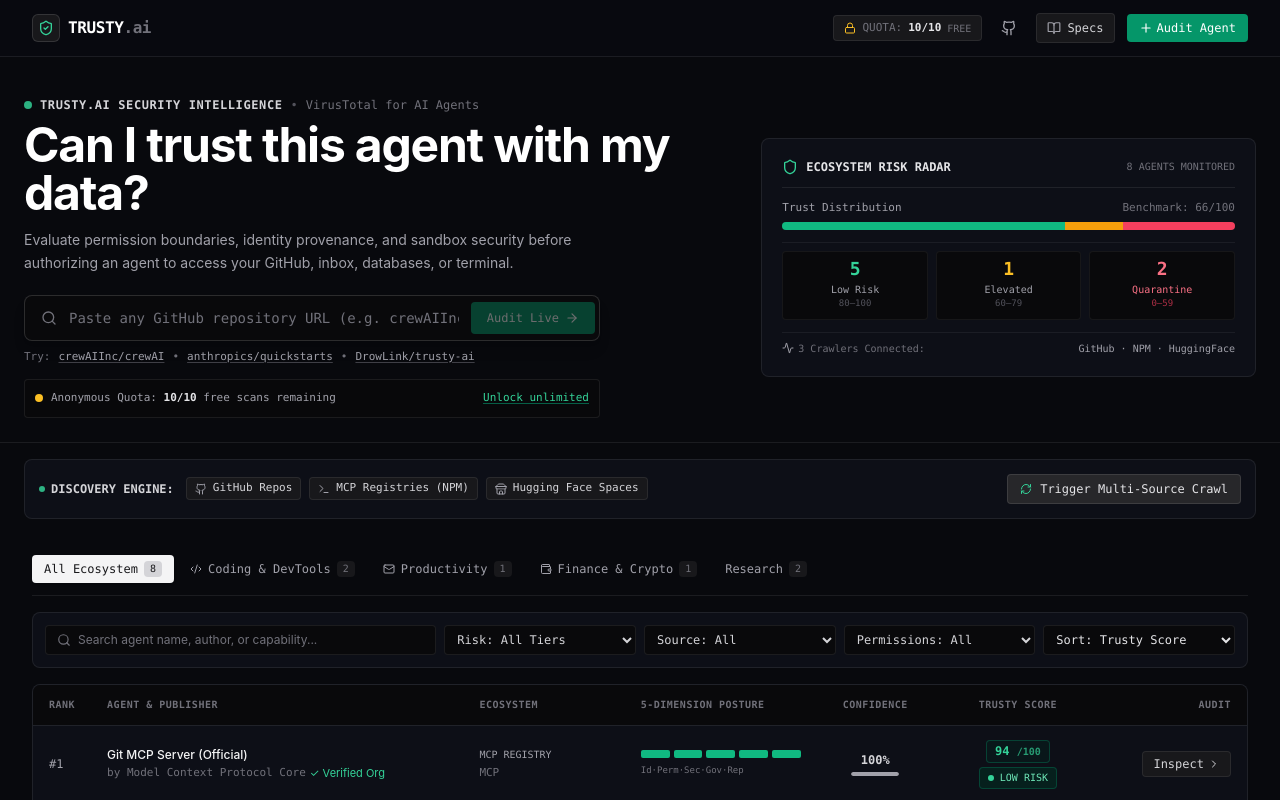
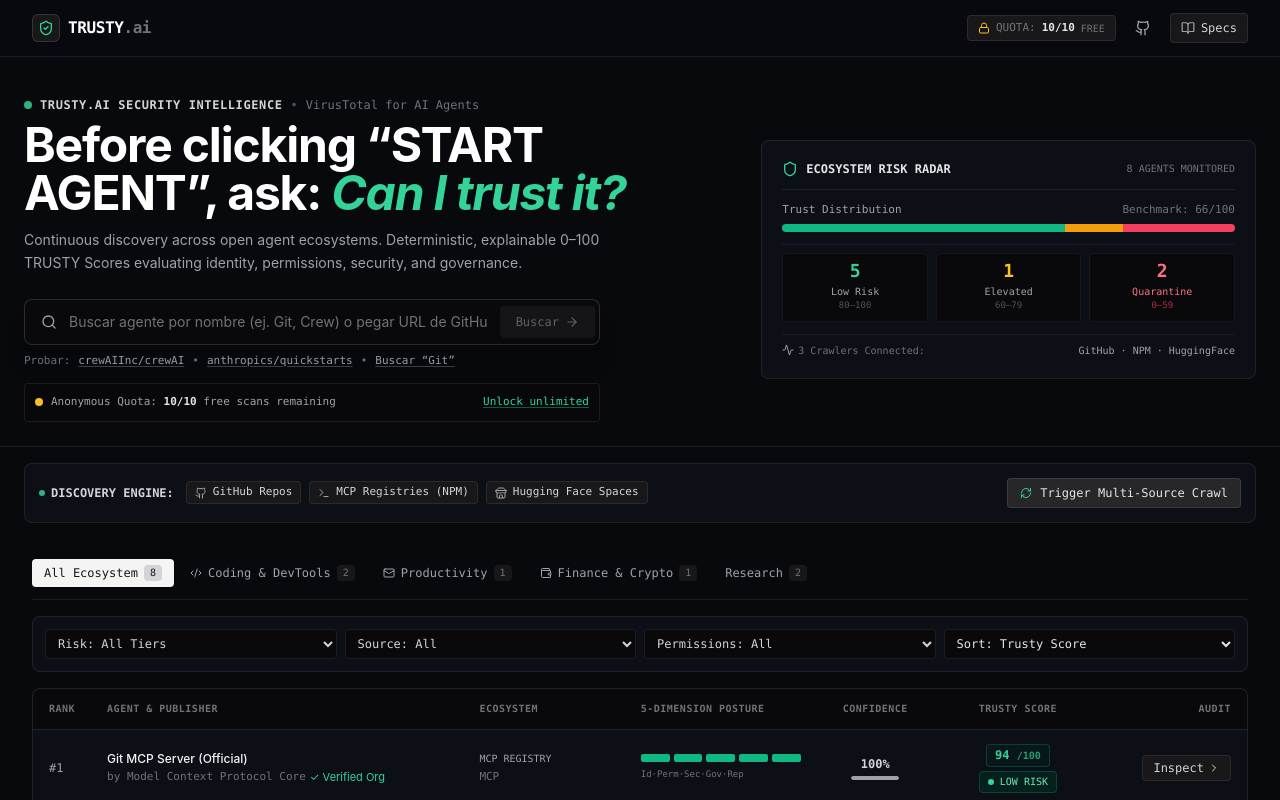
Before and after one commit to DrowLink/trusty-ai, a Next.js app: page / in a window 1280 px wide. Shown: the top 800 px of the page. Built offline with nearby package versions, Linux system fonts and the light colour scheme.

Commit message:
feat: consolidate into universal hero omnibox with autocomplete and link auditing, remove redundant search and top CTA

```diff
--- a/src/app/page.tsx
+++ b/src/app/page.tsx
@@ -36,6 +36,7 @@
   const [isEvaluateOpen, setIsEvaluateOpen] = useState(false);
   const [isSpecsOpen, setIsSpecsOpen] = useState(false);
   const [isAuthOpen, setIsAuthOpen] = useState(false);
+  const [searchQuery, setSearchQuery] = useState('');
   const [session, setSession] = useState<UserSession>({
     email: null,
     isAuthenticated: false,
@@ -126,14 +127,6 @@
     <div className="flex-1 flex flex-col min-h-screen bg-[#08090d]">
       {/* Top Navigation */}
       <Navbar
-        onOpenEvaluate={() => {
-          const s = getUserSession();
-          if (!s.isAuthenticated && s.queriesRemaining <= 0) {
-            setIsAuthOpen(true);
-          } else {
-            setIsEvaluateOpen(true);
-          }
-        }}
         onOpenSpecs={() => setIsSpecsOpen(true)}
         onOpenAuth={() => setIsAuthOpen(true)}
         totalAgents={stats.totalAgents}
@@ -142,10 +135,14 @@
 
       {/* Main Content Area */}
       <main className="flex-1">
-        {/* Command Center Hero with live audit bar, risk distribution and quota status */}
+        {/* Universal Command Center Omnibox (Search, Autocomplete & Live Repo Audit) */}
         <HeroMetrics
           stats={stats}
+          agents={agents}
           onAuditUrl={handleHeroAudit}
+          onSelectAgent={agent => setSelectedAgent(agent)}
+          searchQuery={searchQuery}
+          onSearchChange={setSearchQuery}
           isAuditing={isAuditingLive}
           session={session}
           onOpenAuth={() => setIsAuthOpen(true)}
@@ -159,6 +156,8 @@
           agents={agents}
           onSelectAgent={agent => setSelectedAgent(agent)}
           isLoading={isLoading}
+          searchQuery={searchQuery}
+          onClearSearch={() => setSearchQuery('')}
         />
       </main>
 
--- a/src/components/HeroMetrics.tsx
+++ b/src/components/HeroMetrics.tsx
@@ -5,10 +5,16 @@
 import { Shield, AlertTriangle, Database, Activity, Search, ArrowRight, CheckCircle2, ShieldAlert } from 'lucide-react';
 
 import { UserSession } from '@/lib/quota';
+import { AgentWithScore } from '@/lib/types';
+import { X, ExternalLink, ChevronRight, Sparkles, Loader2 } from 'lucide-react';
 
 interface HeroMetricsProps {
   stats: DiscoveryStats;
+  agents: AgentWithScore[];
   onAuditUrl: (url: string) => void;
+  onSelectAgent: (agent: AgentWithScore) => void;
+  searchQuery: string;
+  onSearchChange: (query: string) => void;
   isAuditing?: boolean;
   session?: UserSession;
   onOpenAuth?: () => void;
@@ -16,17 +22,74 @@
 
 export const HeroMetrics: React.FC<HeroMetricsProps> = ({
   stats,
+  agents,
   onAuditUrl,
+  onSelectAgent,
+  searchQuery,
+  onSearchChange,
   isAuditing,
   session,
   onOpenAuth,
 }) => {
-  const [inputUrl, setInputUrl] = useState('');
+  const [isFocused, setIsFocused] = useState(false);
+  const [selectedIndex, setSelectedIndex] = useState(-1);
+
+  const isUrl = (text: string) => {
+    const trimmed = text.trim();
+    return (
+      trimmed.startsWith('http://') ||
+      trimmed.startsWith('https://') ||
+      trimmed.includes('github.com') ||
+      /^[a-zA-Z0-9_-]+\/[a-zA-Z0-9_.-]+$/.test(trimmed)
+    );
+  };
+
+  const isInputUrl = isUrl(searchQuery);
+
+  // Matching suggestions from indexed agents
+  const matchingAgents = searchQuery.trim() && !isInputUrl
+    ? agents
+        .filter(a => {
+          const q = searchQuery.toLowerCase();
+          return (
+            a.name.toLowerCase().includes(q) ||
+            a.publisher.name.toLowerCase().includes(q) ||
+            a.category.toLowerCase().includes(q) ||
+            a.slug.toLowerCase().includes(q)
+          );
+        })
+        .slice(0, 5)
+    : [];
 
   const handleSubmit = (e: React.FormEvent) => {
     e.preventDefault();
-    if (inputUrl.trim()) {
-      onAuditUrl(inputUrl.trim());
+    const query = searchQuery.trim();
+    if (!query) return;
+
+    if (isInputUrl) {
+      onAuditUrl(query);
+      setIsFocused(false);
+    } else if (matchingAgents.length > 0) {
+      // If user presses Enter with suggestions, select first or selected
+      const target = selectedIndex >= 0 && selectedIndex < matchingAgents.length
+        ? matchingAgents[selectedIndex]
+        : matchingAgents[0];
+      onSelectAgent(target);
+      setIsFocused(false);
+    }
+  };
+
+  const handleKeyDown = (e: React.KeyboardEvent) => {
+    if (matchingAgents.length === 0) return;
+
+    if (e.key === 'ArrowDown') {
+      e.preventDefault();
+      setSelectedIndex(prev => (prev < matchingAgents.length - 1 ? prev + 1 : 0));
+    } else if (e.key === 'ArrowUp') {
+      e.preventDefault();
+      setSelectedIndex(prev => (prev > 0 ? prev - 1 : matchingAgents.length - 1));
+    } else if (e.key === 'Escape') {
+      setIsFocused(false);
     }
   };
 
@@ -37,7 +100,7 @@
   return (
     <section className="pt-6 sm:pt-10 pb-6 px-3 sm:px-6 max-w-7xl mx-auto border-b border-white/[0.08]">
       <div className="grid grid-cols-1 lg:grid-cols-12 gap-6 lg:gap-8 items-center">
-        {/* Left Column (7 cols): Mission & Instant Scan Bar */}
+        {/* Left Column (7 cols): Mission & Universal Omnibox */}
         <div className="lg:col-span-7">
           <div className="flex items-center space-x-2 text-xs font-mono text-zinc-400 mb-2">
             <span className="w-2 h-2 rounded-full bg-emerald-400 animate-pulse" />
@@ -47,38 +110,160 @@
           </div>
 
           <h1 className="text-2xl sm:text-4xl lg:text-5xl font-bold tracking-tight text-white leading-tight font-sans">
-            Can I trust this agent with my data?
+            Before clicking &ldquo;START AGENT&rdquo;, ask: <span className="text-emerald-400 italic">Can I trust it?</span>
           </h1>
 
           <p className="mt-3 text-sm text-zinc-400 leading-relaxed font-sans max-w-xl">
-            Evaluate permission boundaries, identity provenance, and sandbox security before authorizing an agent to access your GitHub, inbox, databases, or terminal.
+            Continuous discovery across open agent ecosystems. Deterministic, explainable 0–100 TRUSTY Scores evaluating identity, permissions, security, and governance.
           </p>
 
-          {/* Instant Audit Input Bar right in the Hero */}
-          <form onSubmit={handleSubmit} className="mt-5 max-w-xl">
-            <div className="relative flex items-center rounded-lg bg-zinc-950 border border-white/[0.14] focus-within:border-emerald-500 transition shadow-lg p-1">
-              <Search className="w-4 h-4 text-zinc-500 ml-3 flex-shrink-0" />
+          {/* Universal Hero Omnibox with Autocomplete & Direct Audit */}
+          <div className="relative mt-6 max-w-xl">
+            <form onSubmit={handleSubmit}>
+              <div className={`relative flex items-center rounded-lg bg-zinc-950 border transition shadow-xl p-1 ${
+                isFocused ? 'border-emerald-500 ring-1 ring-emerald-500/30' : 'border-white/[0.14] hover:border-white/[0.25]'
+              }`}>
+                <Search className="w-4 h-4 text-zinc-400 ml-3 flex-shrink-0" />
                 <input
                   type="text"
-                value={inputUrl}
-                onChange={e => setInputUrl(e.target.value)}
-                placeholder="Paste any GitHub repository URL (e.g. crewAIInc/crewAI)..."
-                className="w-full px-3 py-2 bg-transparent text-xs sm:text-sm text-white placeholder-zinc-500 focus:outline-none font-mono"
+                  value={searchQuery}
+                  onChange={e => {
+                    onSearchChange(e.target.value);
+                    setSelectedIndex(-1);
+                  }}
+                  onFocus={() => setIsFocused(true)}
+                  onBlur={() => setTimeout(() => setIsFocused(false), 200)}
+                  onKeyDown={handleKeyDown}
+                  placeholder="Buscar agente por nombre (ej. Git, Crew) o pegar URL de GitHub..."
+                  className="w-full px-3 py-2 bg-transparent text-xs sm:text-sm text-white placeholder-zinc-500 focus:outline-none font-sans"
                 />
+
+                {/* Clear button if text exists */}
+                {searchQuery && (
+                  <button
+                    type="button"
+                    onClick={() => {
+                      onSearchChange('');
+                      setSelectedIndex(-1);
+                    }}
+                    className="p-1 text-zinc-500 hover:text-zinc-300 mr-1"
+                    title="Limpiar búsqueda"
+                  >
+                    <X className="w-3.5 h-3.5" />
+                  </button>
+                )}
+
+                {/* Dynamic Submit / Action Button */}
                 <button
                   type="submit"
-                disabled={isAuditing || !inputUrl.trim()}
-                className="flex items-center space-x-1.5 px-4 py-2 rounded bg-emerald-600 hover:bg-emerald-500 active:bg-emerald-700 text-white text-xs font-mono font-medium disabled:opacity-40 transition flex-shrink-0"
+                  disabled={isAuditing || !searchQuery.trim()}
+                  className={`flex items-center space-x-1.5 px-4 py-2 rounded text-xs font-mono font-medium disabled:opacity-40 transition flex-shrink-0 ${
+                    isInputUrl
+                      ? 'bg-emerald-600 hover:bg-emerald-500 text-white shadow-md'
+                      : 'bg-zinc-800 hover:bg-zinc-700 text-zinc-200'
+                  }`}
                 >
-                <span>{isAuditing ? 'Scanning...' : 'Audit Live'}</span>
+                  {isAuditing ? (
+                    <>
+                      <Loader2 className="w-3.5 h-3.5 animate-spin" />
+                      <span>Auditando...</span>
+                    </>
+                  ) : isInputUrl ? (
+                    <>
+                      <span>Auditar Repo</span>
                       <ArrowRight className="w-3.5 h-3.5" />
+                    </>
+                  ) : (
+                    <>
+                      <span>Buscar</span>
+                      <ArrowRight className="w-3.5 h-3.5" />
+                    </>
+                  )}
                 </button>
               </div>
+            </form>
+
+            {/* Smart Autocomplete Dropdown */}
+            {isFocused && matchingAgents.length > 0 && (
+              <div className="absolute top-full left-0 right-0 mt-1.5 rounded-lg bg-[#0c0e14] border border-white/[0.12] shadow-2xl z-30 overflow-hidden font-sans divide-y divide-white/[0.06]">
+                <div className="px-3 py-1.5 bg-zinc-950/90 text-[10px] font-mono text-zinc-500 uppercase tracking-wider flex items-center justify-between">
+                  <span>Agentes Indexados Coincidentes ({matchingAgents.length})</span>
+                  <span className="text-zinc-600">Presiona Enter o haz clic</span>
+                </div>
+                {matchingAgents.map((agent, index) => {
+                  const isSelected = index === selectedIndex;
+                  const score = agent.evaluation.trustyScore;
+                  const isLowRisk = score >= 80;
+                  const isMedRisk = score >= 60 && score < 80;
+
+                  return (
+                    <div
+                      key={agent.id}
+                      onMouseDown={() => {
+                        onSelectAgent(agent);
+                        setIsFocused(false);
+                      }}
+                      className={`p-3 flex items-center justify-between cursor-pointer transition ${
+                        isSelected ? 'bg-zinc-800/80' : 'hover:bg-zinc-900/90'
+                      }`}
+                    >
+                      <div className="flex items-center space-x-3 min-w-0">
+                        <div className={`w-2 h-2 rounded-full flex-shrink-0 ${
+                          isLowRisk ? 'bg-emerald-400' : isMedRisk ? 'bg-amber-400' : 'bg-rose-400'
+                        }`} />
+                        <div className="min-w-0">
+                          <div className="flex items-center space-x-2">
+                            <span className="text-xs font-semibold text-zinc-100 truncate">
+                              {agent.name}
+                            </span>
+                            <span className="text-[10px] font-mono text-zinc-500 px-1.5 py-0.2 rounded bg-zinc-900 border border-white/[0.06]">
+                              {agent.category}
+                            </span>
+                          </div>
+                          <p className="text-[11px] text-zinc-400 truncate">
+                            by {agent.publisher.name}
+                          </p>
+                        </div>
+                      </div>
+
+                      <div className="flex items-center space-x-2.5 flex-shrink-0">
+                        <div className="text-right">
+                          <span className={`text-xs font-mono font-bold ${
+                            isLowRisk ? 'text-emerald-400' : isMedRisk ? 'text-amber-400' : 'text-rose-400'
+                          }`}>
+                            {score}/100
+                          </span>
+                          <span className="block text-[9px] font-mono text-zinc-500 uppercase">
+                            {agent.evaluation.riskTier.replace('_', ' ')}
+                          </span>
+                        </div>
+                        <ChevronRight className="w-3.5 h-3.5 text-zinc-500" />
+                      </div>
+                    </div>
+                  );
+                })}
+              </div>
+            )}
+
+            {/* URL Detection Helper Notice */}
+            {isFocused && isInputUrl && (
+              <div className="absolute top-full left-0 right-0 mt-1.5 p-2.5 rounded-lg bg-emerald-950/90 border border-emerald-800/80 text-emerald-300 text-xs font-mono shadow-2xl z-30 flex items-center justify-between">
+                <div className="flex items-center space-x-2">
+                  <Sparkles className="w-3.5 h-3.5 text-emerald-400 flex-shrink-0" />
+                  <span>Enlace de repositorio detectado. Pulsa <strong>Enter</strong> o &ldquo;Auditar Repo&rdquo; para analizarlo.</span>
+                </div>
+              </div>
+            )}
+
+            {/* Quick Presets / Try links */}
             <div className="flex flex-wrap items-center gap-2 mt-2 text-[11px] text-zinc-500 font-mono">
-              <span>Try:</span>
+              <span>Probar:</span>
               <button
                 type="button"
-                onClick={() => { setInputUrl('https://github.com/crewAIInc/crewAI'); onAuditUrl('https://github.com/crewAIInc/crewAI'); }}
+                onClick={() => {
+                  onSearchChange('https://github.com/crewAIInc/crewAI');
+                  onAuditUrl('https://github.com/crewAIInc/crewAI');
+                }}
                 className="text-zinc-400 hover:text-emerald-400 underline decoration-zinc-700 underline-offset-2"
               >
                 crewAIInc/crewAI
@@ -86,7 +271,10 @@
               <span>•</span>
               <button
                 type="button"
-                onClick={() => { setInputUrl('https://github.com/anthropics/anthropic-quickstarts'); onAuditUrl('https://github.com/anthropics/anthropic-quickstarts'); }}
+                onClick={() => {
+                  onSearchChange('https://github.com/anthropics/anthropic-quickstarts');
+                  onAuditUrl('https://github.com/anthropics/anthropic-quickstarts');
+                }}
                 className="text-zinc-400 hover:text-emerald-400 underline decoration-zinc-700 underline-offset-2"
               >
                 anthropics/quickstarts
@@ -94,10 +282,12 @@
               <span>•</span>
               <button
                 type="button"
-                onClick={() => { setInputUrl('https://github.com/DrowLink/trusty-ai'); onAuditUrl('https://github.com/DrowLink/trusty-ai'); }}
+                onClick={() => {
+                  onSearchChange('Git');
+                }}
                 className="text-zinc-400 hover:text-emerald-400 underline decoration-zinc-700 underline-offset-2"
               >
-                DrowLink/trusty-ai
+                Buscar &ldquo;Git&rdquo;
               </button>
             </div>
 
@@ -132,7 +322,7 @@
                 )}
               </div>
             )}
-          </form>
+          </div>
         </div>
 
         {/* Right Column (5 cols): Real-time Risk Distribution Radar */}
--- a/src/components/Navbar.tsx
+++ b/src/components/Navbar.tsx
@@ -5,7 +5,6 @@
 import { UserSession } from '@/lib/quota';
 
 interface NavbarProps {
-  onOpenEvaluate: () => void;
   onOpenSpecs: () => void;
   onOpenAuth: () => void;
   totalAgents: number;
@@ -13,7 +12,6 @@
 }
 
 export const Navbar: React.FC<NavbarProps> = ({
-  onOpenEvaluate,
   onOpenSpecs,
   onOpenAuth,
   totalAgents,
@@ -82,16 +80,6 @@
             <BookOpen className="w-3.5 h-3.5 text-zinc-400" />
             <span className="hidden sm:inline">Specs</span>
           </button>
-
-          {/* Audit CTA */}
-          <button
-            onClick={onOpenEvaluate}
-            className="flex items-center space-x-1 px-3 py-1.5 rounded text-xs font-mono font-medium text-white bg-emerald-600 hover:bg-emerald-500 active:bg-emerald-700 transition"
-          >
-            <Plus className="w-3.5 h-3.5" />
-            <span className="hidden sm:inline">Audit Agent</span>
-            <span className="sm:hidden">Audit</span>
-          </button>
         </div>
       </div>
     </header>
--- a/src/components/TrustLeaderboard.tsx
+++ b/src/components/TrustLeaderboard.tsx
@@ -8,14 +8,17 @@
   agents: AgentWithScore[];
   onSelectAgent: (agent: AgentWithScore) => void;
   isLoading: boolean;
+  searchQuery?: string;
+  onClearSearch?: () => void;
 }
 
 export const TrustLeaderboard: React.FC<TrustLeaderboardProps> = ({
   agents,
   onSelectAgent,
   isLoading,
+  searchQuery = '',
+  onClearSearch,
 }) => {
-  const [searchQuery, setSearchQuery] = useState('');
   const [selectedCategory, setSelectedCategory] = useState('all');
   const [selectedRisk, setSelectedRisk] = useState('all');
   const [selectedEcosystem, setSelectedEcosystem] = useState('all');
@@ -36,7 +39,7 @@
       setSelectedPermission('all');
       setSortBy('trust');
     } else if (preset === 'reset') {
-      setSearchQuery('');
+      if (onClearSearch) onClearSearch();
       setSelectedCategory('all');
       setSelectedRisk('all');
       setSelectedEcosystem('all');
@@ -216,20 +219,28 @@
         </button>
       </div>
 
-      {/* Filter and Search Bar */}
+      {/* Filter Bar (Search is now unified in the Hero Omnibox) */}
       <div className="security-card p-3 rounded-lg mb-4">
-        <div className="grid grid-cols-1 sm:grid-cols-2 lg:grid-cols-6 gap-2">
-          {/* Search */}
-          <div className="sm:col-span-2 relative">
-            <Search className="w-3.5 h-3.5 text-zinc-500 absolute left-3 top-1/2 -translate-y-1/2" />
-            <input
-              type="text"
-              placeholder="Search agent name, author, or capability..."
-              value={searchQuery}
-              onChange={e => setSearchQuery(e.target.value)}
-              className="w-full pl-8 pr-3 py-1.5 bg-zinc-950 border border-white/[0.08] rounded text-xs text-zinc-100 placeholder-zinc-500 focus:outline-none focus:border-zinc-500 font-sans"
-            />
+        {searchQuery && (
+          <div className="flex items-center justify-between pb-2 mb-2 border-b border-white/[0.06] text-xs font-mono text-zinc-300">
+            <span className="flex items-center space-x-1.5">
+              <span className="text-zinc-500">Filtrando por:</span>
+              <span className="text-emerald-400 font-semibold bg-emerald-950/40 px-2 py-0.5 rounded border border-emerald-800/40">
+                "{searchQuery}"
+              </span>
+            </span>
+            {onClearSearch && (
+              <button
+                onClick={onClearSearch}
+                className="text-[11px] text-zinc-500 hover:text-zinc-300 transition underline"
+              >
+                Limpiar filtro
+              </button>
+            )}
           </div>
+        )}
+
+        <div className="grid grid-cols-2 sm:grid-cols-4 gap-2">
 
           {/* Risk Level */}
           <div>
```
Lines whose indentation alone changed are shown as unchanged.
